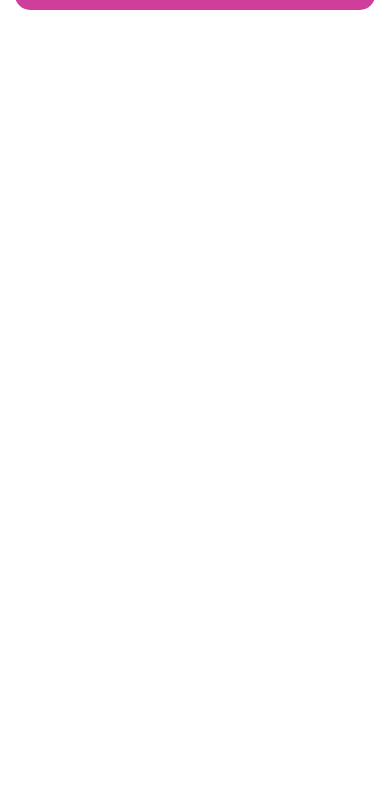
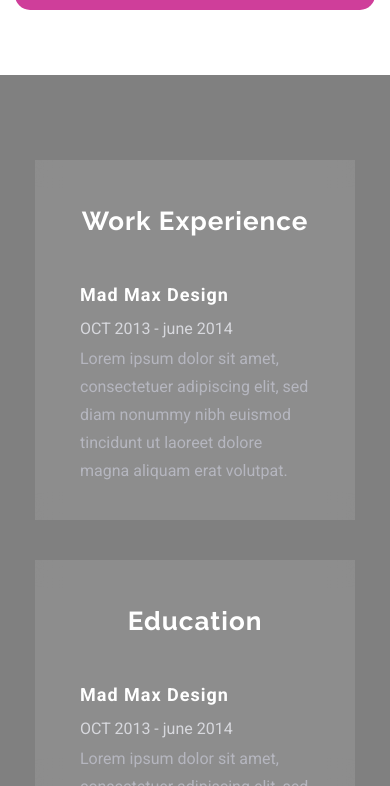
Before and after one commit to UsovTima/Portfolio-TV, a plain HTML site: page index.html in a window 390 px wide. Shown: the part 2291-3077 px from the top of the page. Before the commit the page ends 2756 px from the top, so only its background shows below. Drawn offline with Linux system fonts and the light colour scheme.

Commit message:
done experience and begin last works

```diff
--- a/css/style.css
+++ b/css/style.css
@@ -70,6 +70,9 @@ section {
 .col-33 {
   width: 33%; }
 
+.col-50 {
+  width: 50%; }
+
 .html {
   background: #e10964; }
 
@@ -81,6 +84,36 @@ section {
 
 .git {
   background: #cf3e9a; }
+
+.title {
+  display: flex;
+  text-align: center;
+  justify-content: center;
+  text-transform: capitalize;
+  font: 700 40px/1.75 'Raleway', sans-serif; }
+
+.title-26 {
+  font: 700 26px/2 "Raleway", sans-serif;
+  color: #fff;
+  letter-spacing: 1px; }
+
+.title-18 {
+  font: 700 18px/2 "Roboto", sans-serif;
+  color: #fff;
+  letter-spacing: 1px; }
+
+.title-16 {
+  font: 500 16px/2 "Roboto", sans-serif;
+  color: #d7d8dd; }
+
+.underline:after {
+  content: '';
+  position: absolute;
+  left: calc(100% - 94%);
+  bottom: 15px;
+  width: 82%;
+  height: 2px;
+  background: #b5b6bf; }
 
 .header {
   position: absolute;
@@ -255,15 +288,9 @@ section {
     color: #fff;
     box-shadow: 12px 12px 2px 1px rgba(0, 0, 0, 0.5); }
 
-.skills__text {
-  display: flex;
-  text-align: center;
-  justify-content: center;
-  text-transform: capitalize;
-  font: 700 40px/1.75 'Raleway', sans-serif; }
-  @media (max-width: 740px) {
-    .skills__text {
-      font-size: 25px; } }
+@media (max-width: 740px) {
+  .skills .title {
+    font-size: 25px; } }
 
 .skills__box {
   width: 280px;
@@ -294,5 +321,36 @@ section {
   border-radius: 25px;
   box-shadow: 12px 12px 2px 1px rgba(0, 0, 0, 0.5); }
 
+.experience {
+  display: flex; }
+  @media (max-width: 800px) {
+    .experience__work {
+      width: 100% !important; }
+    .experience .container {
+      flex-direction: column; }
+    .experience__work-experience {
+      width: 100%;
+      padding: 20px; }
+      .experience__work-experience .title-26 {
+        display: flex;
+        justify-content: center; }
+    .experience__education {
+      width: 100%;
+      padding: 20px; }
+      .experience__education .title-26 {
+        display: flex;
+        justify-content: center; } }
+  .experience__work {
+    width: 98%;
+    background: rgba(255, 255, 255, 0.1);
+    -webkit-backdrop-filter: blur(12px);
+            backdrop-filter: blur(12px);
+    padding: 35px 45px;
+    position: relative; }
+    .experience__work .title-26 {
+      margin-bottom: 30px; }
+    .experience__work p {
+      color: #b5b6bf; }
+
 
 /*# sourceMappingURL=style.css.map*/
--- a/index.html
+++ b/index.html
@@ -49,7 +49,6 @@
                  </div>
             </div>
         </section>
-
         <section id="description" class="description">
             <div class="container">
                 <div class="description__wrapper">
@@ -72,9 +71,9 @@
             </div>
         </section>
         <section id="skills" class="skills">
-            <div class="skills__text">
+            <h3 class="title">
                 my working skills
-            </div>
+            </h3>
             <div class="container row">
                 <div class="skills__box html">
                     <div class="skills__box-img">
@@ -102,11 +101,43 @@
                 </div>
             </div>
         </section>
-        <section id="experience" class="experience">
-
+        <section id="experience" class="experience" style="background: gray;">
+            <div class="container flex">
+                <div class="experience__work-experience col-50">
+                    <div class="experience__work">
+                        <h3 class="title-26">Work Experience</h3>
+                        <div class="description_underline">
+                            <h3 class="title-18">Mad Max Design</h3>
+                            <h3 class="title-16">OCT 2013 - june 2014</h3>
+                            <p>Lorem ipsum dolor sit amet, consectetuer adipiscing elit, sed diam nonummy nibh euismod tincidunt ut laoreet dolore magna aliquam erat volutpat.</p>
+                        </div>
+                    </div>
+                </div>
+                <div class="experience__education col-50">
+                    <div class="experience__work">
+                        <h3 class="title-26">Education</h3>
+                        <div>
+                            <h3 class="title-18">Mad Max Design</h3>
+                            <h3 class="title-16">OCT 2013 - june 2014</h3>
+                            <p class="underline">Lorem ipsum dolor sit amet, consectetuer adipiscing elit, sed diam nonummy nibh euismod tincidunt ut laoreet dolore magna aliquam erat volutpat.</p>
+                        </div>
+                    </div>
+                    <div class="experience__work">
+                        <div>
+                            <h3 class="title-18">Mad Max Design</h3>
+                            <h3 class="title-16">OCT 2013 - june 2014</h3>
+                            <p class="underline">Lorem ipsum dolor sit amet, consectetuer adipiscing elit, sed diam nonummy nibh euismod tincidunt ut laoreet dolore magna aliquam erat volutpat.</p>
+                        </div>
+                    </div>
+                </div>
+            </div>
         </section>
         <section id="last_works" class="last_works">
-
+            <div class="container">
+                <h3 class="title">
+                    my latest works
+                </h3>
+            </div>
         </section>
         <section id="contacts" class="contacts">
 
```
Also changed, not shown: 1 other file.
